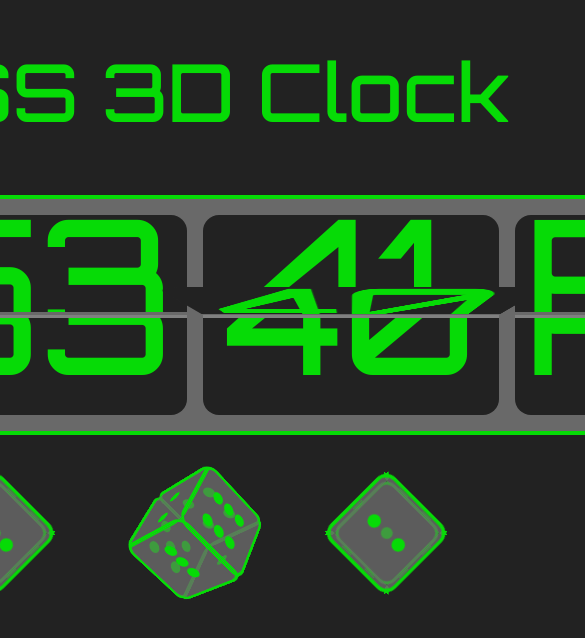
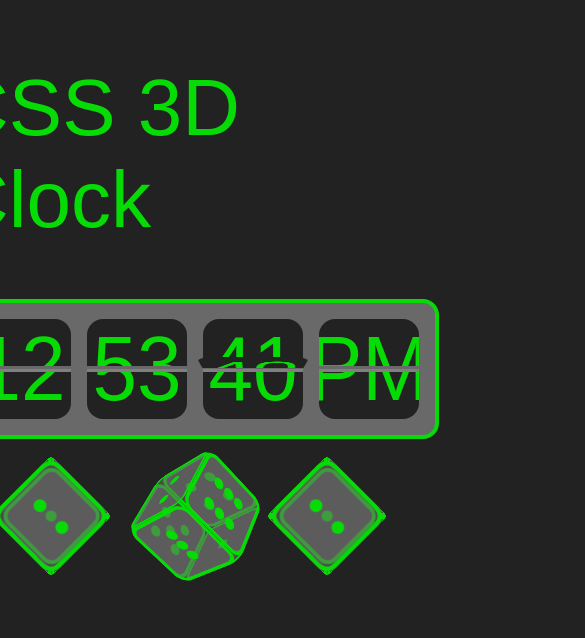
Before and after one commit to BahirHakimy/3D-Clock, a plain HTML site: page index.html in a window 390 px wide. Shown: the top 638 px of the page, 585 px wide, since content can reach past the window. Drawn offline with Linux system fonts and the light colour scheme.

Commit message:
Responsive for second time

```diff
--- a/index.html
+++ b/index.html
@@ -10,10 +10,6 @@
         --hacker-green: rgb(6, 219, 6);
         --dark: #222;
         --light: rgba(105, 105, 105, 0.562);
-      }
-      @font-face {
-        font-family: Orbitron;
-        src: url("./fonts/Orbitron-Medium.ttf");
       }
       body {
         display: flex;
@@ -31,7 +27,7 @@
       #title {
         color: var(--hacker-green);
         font-size: 5rem;
-        font-family: Orbitron;
+        font-family: fantasy;
         font-weight: 400;
       }
       #cubes {
@@ -44,12 +40,12 @@
         background-color: dimgrey;
         border-radius: 1rem;
         padding: 0.5rem;
-        border: 0.25rem solid var(--hacker-green);
+        border: 4px solid var(--hacker-green);
       }
       .sections {
-        width: 18.5rem;
-        height: 12.5rem;
-        perspective: 25rem;
+        width: 200px;
+        height: 200px;
+        perspective: 400px;
         margin: 0.5rem;
       }
       .panel {
@@ -77,7 +73,7 @@
         font-size: 10rem;
         overflow: hidden;
         color: var(--hacker-green);
-        font-family: Orbitron;
+        font-family: fantasy;
       }
       .parts-next {
         border-bottom: 3px solid gray;
@@ -111,9 +107,9 @@
       }
 
       #scene {
-        width: 6.25rem;
-        height: 6.25rem;
-        perspective: 35rem;
+        width: 100px;
+        height: 100px;
+        perspective: 600px;
         margin: 3rem;
       }
       .object {
@@ -136,21 +132,21 @@
       .face {
         position: absolute;
         display: grid;
-        grid-template-columns: 1.25rem 1.25rem 1.25rem 1.25rem 1.25rem;
-        grid-template-rows: 1.25rem 1.25rem 1.25rem 1.25rem 1.25rem;
+        grid-template-columns: 20px 20px 20px 20px 20px;
+        grid-template-rows: 20px 20px 20px 20px 20px;
         width: 100%;
         height: 100%;
         font-size: xx-large;
         border-radius: 1rem;
-        border: 0.3rem solid var(--hacker-green);
+        border: 5px solid var(--hacker-green);
       }
       .dot {
         display: flex;
         justify-content: center;
         align-items: center;
         margin: auto;
-        width: 1rem;
-        height: 1rem;
+        width: 15px;
+        height: 15px;
         border-radius: 50%;
         background-color: var(--hacker-green);
       }
@@ -236,34 +232,31 @@
           transform: translateZ(-150px) rotate3d(1, 1, 1, -360deg);
         }
       }
-      @media only screen and (min-width: 425px) {
-        #clock {
-          transform: scale(0.2);
+      @media only screen and (max-width: 900px) and (min-width: 700px) {
+        .sections {
+          width: 150px;
+          height: 150px;
+        }
+        .parts {
+          font-size: 7.5rem;
         }
       }
-      @media only screen and (min-width: 600px) {
-        #clock {
-          transform: scale(0.3);
+      @media only screen and (max-width: 700px) {
+        .sections {
+          width: 100px;
+          height: 100px;
         }
-      }
-      @media only screen and (min-width: 600px) {
-        #clock {
-          transform: scale(0.3);
+        .parts {
+          font-size: 5rem;
         }
-      }
-      @media only screen and (min-width: 768px) {
-        #clock {
-          transform: scale(0.5);
+        #scene {
+          width: 90px;
+          height: 90px;
+          margin: 2rem 1.5rem;
         }
-      }
-      @media only screen and (min-width: 1024px) {
-        #clock {
-          transform: scale(0.6);
-        }
-      }
-      @media only screen and (min-width: 1440px) {
-        #clock {
-          transform: scale(1);
+        .face {
+          grid-template-columns: 18px 18px 18px 18px 18px;
+          grid-template-rows: 18px 18px 18px 18px 18px;
         }
       }
     </style>
```
